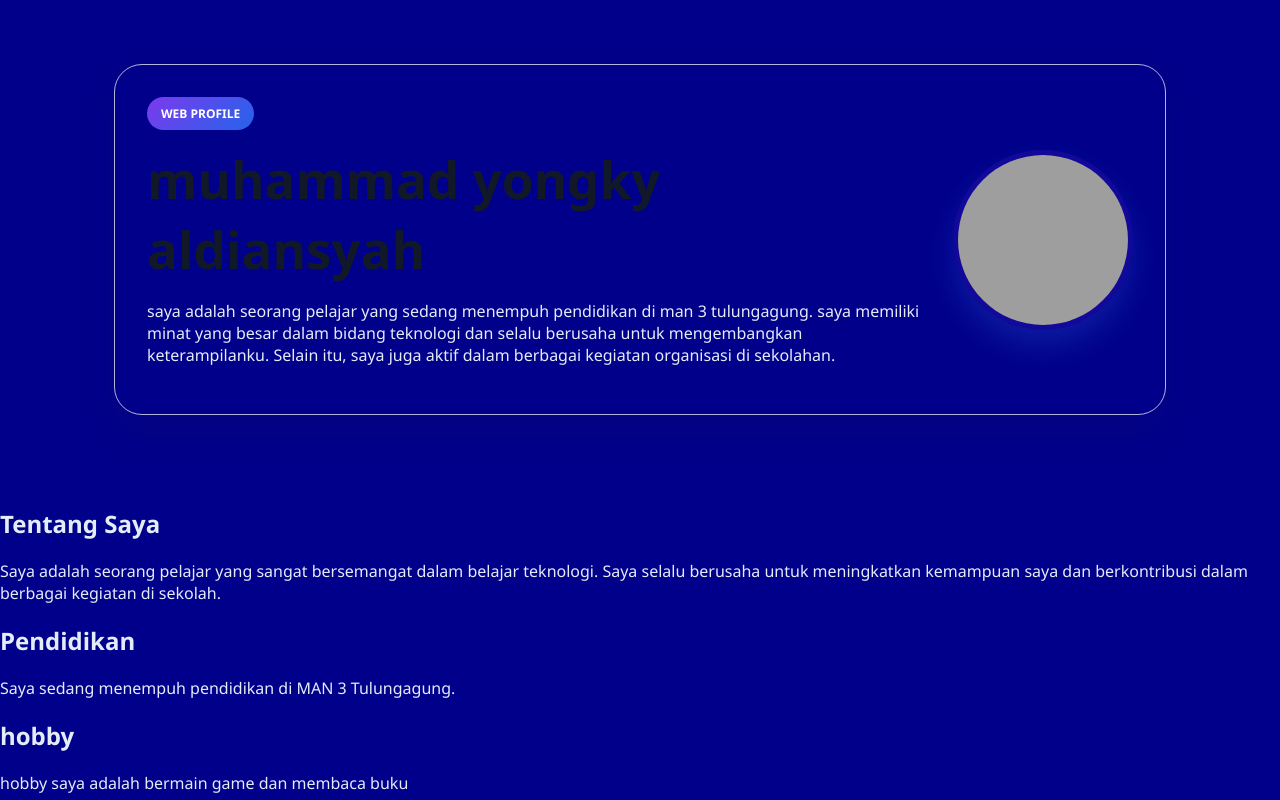
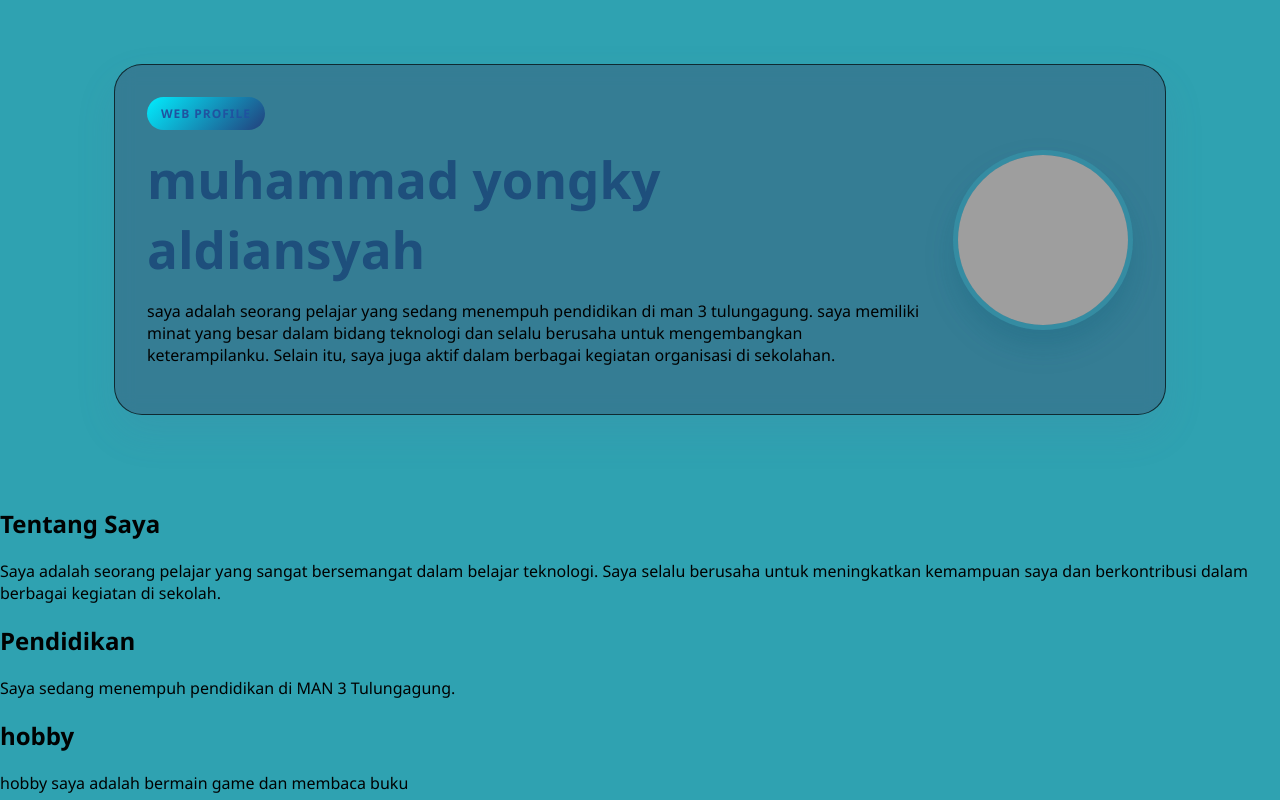
Before and after one commit to yliem-creator/profile, a plain HTML site: page index.html in a window 1280 px wide. Shown: the top 800 px of the page. Drawn offline with Linux system fonts and the light colour scheme; grey boxes are pictures that could not be loaded.

Commit message:
perbaikan

```diff
--- a/style.css
+++ b/style.css
@@ -3,8 +3,8 @@
 body {
     margin: 0;
     font-family: 'segoe UI', Tahoma, sans-serif;
-    background:darkblue;
-    color:#e4ecf7
+    background:rgb(47, 162, 177);
+    color:#000202
 }
 
 .page {
@@ -18,10 +18,10 @@ body {
     align-items: center;
     justify-content: space-between;
     gap: 30px;
-    background:rgba(255, 255, 255, 0,72);
+    background: rgba(56, 112, 138, 0.72);
     backdrop-filter: blur(10px);
-    border: 1px solid rgba(255, 255, 255, 0.7);
-    box-shadow: 0 18px 40px rgba(30, 41, 59, 0.12);
+    border: 1px solid rgba(1, 7, 8, 0.7);
+    box-shadow: 0 18px 40px rgba(91, 107, 158, 0.12);
     border-radius: 28px;
     padding: 32px;
     margin-bottom :28px;
@@ -33,13 +33,13 @@ body {
 
 .badge {
     display: inline-block;
-    background: linear-gradient(135deg, #7c3aed, #2563eb);
-    color: white;
+    background: linear-gradient(135deg, #01eeff, #233f7c);
+    color: rgb(32, 83, 160);
     padding: 8px 14px;
     border-radius: 999px;
     font-size: 12px;
     font-weight: 700;
-    letter-spacing: 0,08em;
+    letter-spacing: 0.08em;
     text-transform: uppercase;
 }
 
@@ -52,7 +52,7 @@ body {
 .judul-besar {
     font-size: clamp(2.3rem, 4vw, 4rem);
     font-weight: 800;
-    color: #111827;
+    color: #1e4f7c;
     margin-top: 14px;
 }
 
@@ -69,6 +69,6 @@ body {
     height: 180px;
     object-fit: cover;
     border-radius: 50%;
-    border: 5px solid rgba(124, 58, 237, 0.15);
-    box-shadow: 0 16px 30px rgba(59, 130, 246, 0.2);
+    border: 5px solid rgba(58, 225, 237, 0.15);
+    box-shadow: 0 16px 30px rgba(4, 82, 112, 0.2);
 }
```
